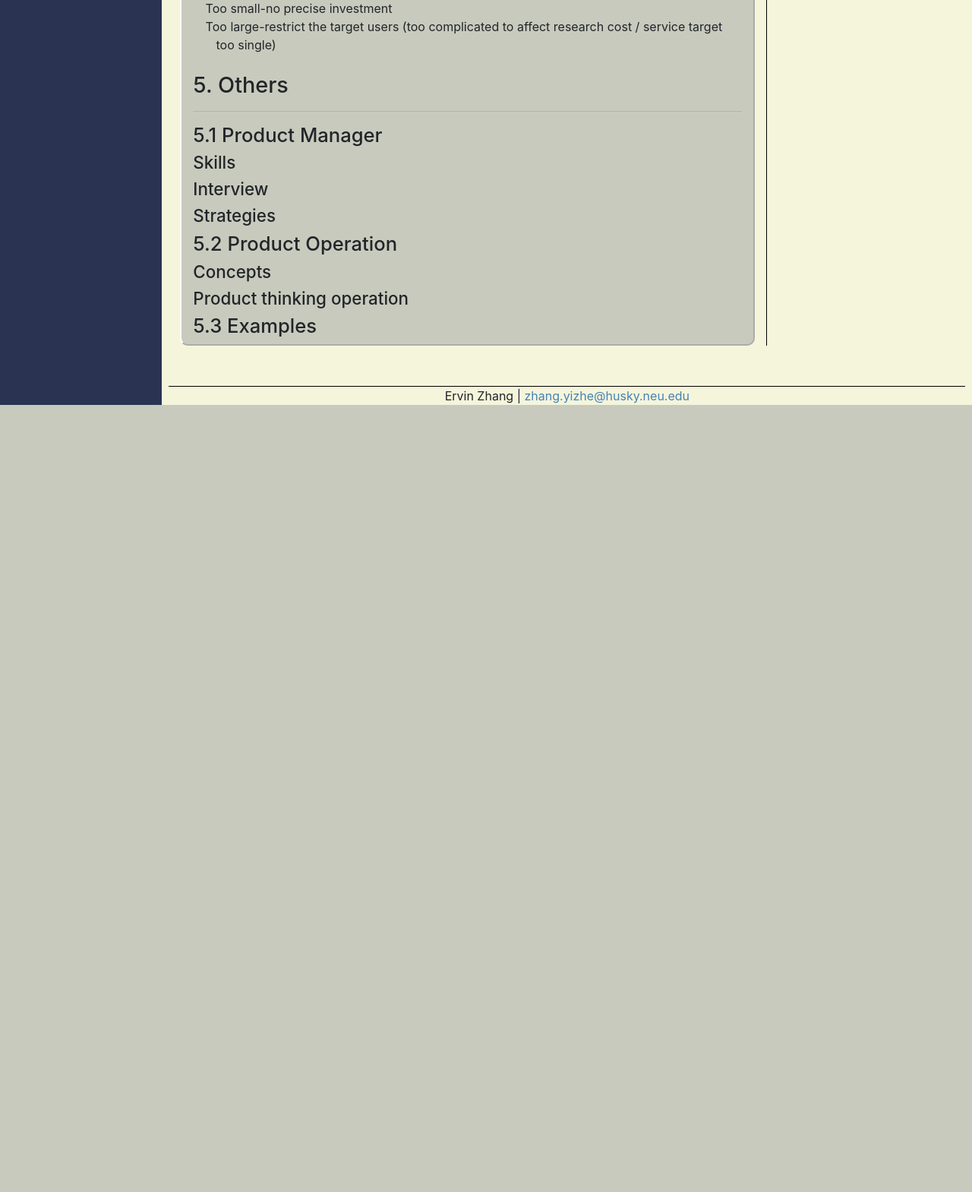
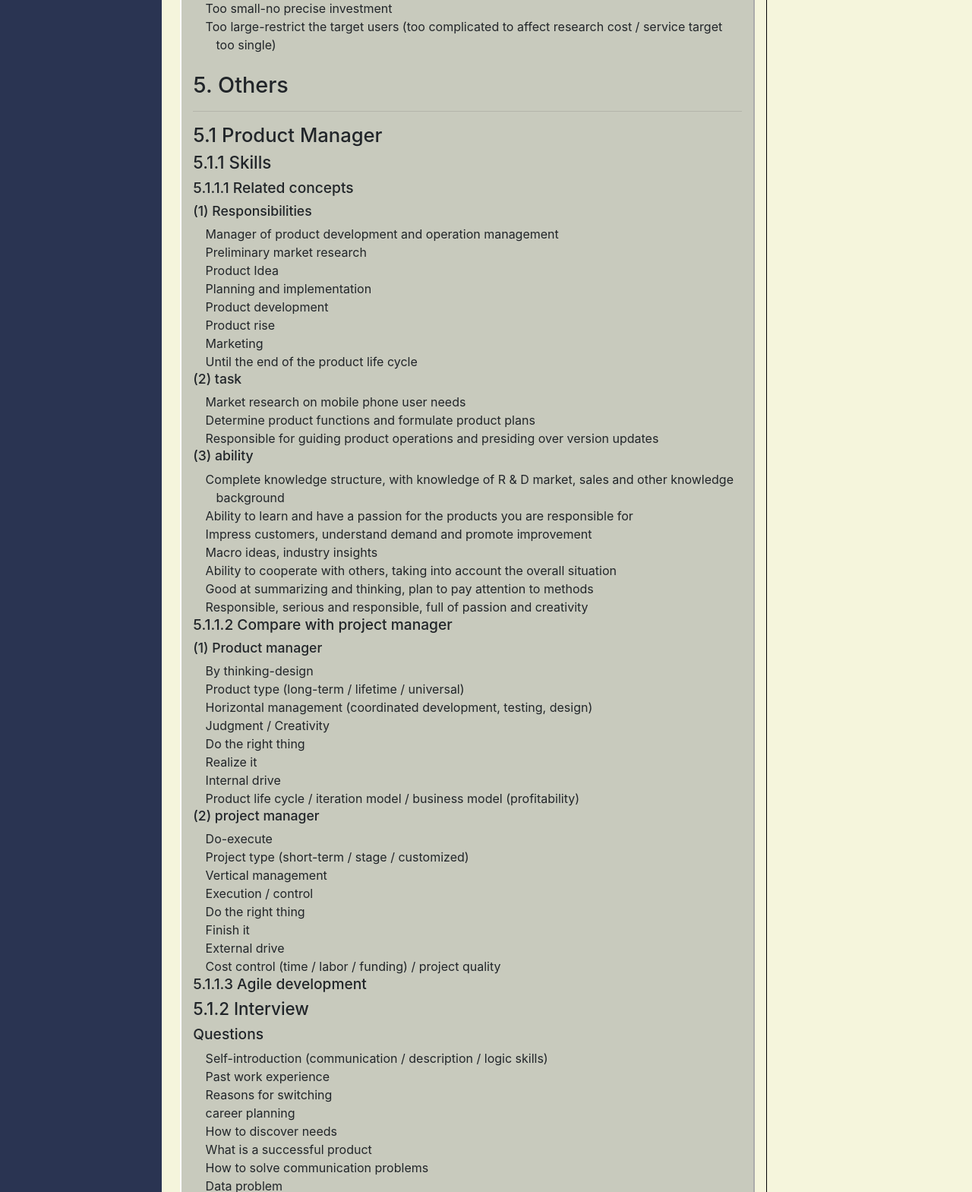
Before and after one commit to YizheZhang-Ervin/EasyEZ_V2, a Django app: page /product/ in a window 1280 px wide. Shown: the part 4931-6500 px from the top of the page at 76% size. Before the commit the page ends 5464 px from the top, so only its background shows below. Run offline with Django 3.2, Linux system fonts and the light colour scheme; some libraries are stand-ins or nearby versions.

Commit message:
update p5

```diff
--- a/Blog/templates/pm.html
+++ b/Blog/templates/pm.html
@@ -238,7 +238,8 @@
         <h5>4.1.3.4 Graininess</h5>
         <div class="ml-3">
             <p>Too small-no precise investment</p>
-            <p>Too large-restrict the target users (too complicated to affect research cost / service target too single)</p>
+            <p>Too large-restrict the target users (too complicated to affect research cost / service target too
+                single)</p>
         </div>
         <br>
         <!-- other -->
@@ -246,9 +247,92 @@
         <hr>
         <!-- pm -->
         <h3 id="pmanager">5.1 Product Manager</h3>
-        <h4 id="skl">Skills</h4>
-        <h4 id="interv">Interview</h4>
-        <h4 id="strategy">Strategies</h4>
+        <h4 id="skl">5.1.1 Skills</h4>
+        <h5>5.1.1.1 Related concepts</h5>
+        <h6>(1) Responsibilities</h6>
+        <div class="ml-3">
+            <p>Manager of product development and operation management</p>
+            <p>Preliminary market research</p>
+            <p>Product Idea</p>
+            <p>Planning and implementation</p>
+            <p>Product development</p>
+            <p>Product rise</p>
+            <p>Marketing</p>
+            <p>Until the end of the product life cycle</p>
+        </div>
+        <h6>(2) task</h6>
+        <div class="ml-3">
+            <p>Market research on mobile phone user needs</p>
+            <p>Determine product functions and formulate product plans</p>
+            <p>Responsible for guiding product operations and presiding over version updates</p>
+        </div>
+        <h6>(3) ability</h6>
+        <div class="ml-3">
+            <p>Complete knowledge structure, with knowledge of R & D market, sales and other knowledge background</p>
+            <p>Ability to learn and have a passion for the products you are responsible for</p>
+            <p>Impress customers, understand demand and promote improvement</p>
+            <p>Macro ideas, industry insights</p>
+            <p>Ability to cooperate with others, taking into account the overall situation</p>
+            <p>Good at summarizing and thinking, plan to pay attention to methods</p>
+            <p>Responsible, serious and responsible, full of passion and creativity</p>
+        </div>
+        <h5>5.1.1.2 Compare with project manager</h5>
+        <h6>(1) Product manager</h6>
+        <div class="ml-3">
+            <p>By thinking-design</p>
+            <p>Product type (long-term / lifetime / universal)</p>
+            <p>Horizontal management (coordinated development, testing, design)</p>
+            <p>Judgment / Creativity</p>
+            <p>Do the right thing</p>
+            <p>Realize it</p>
+            <p>Internal drive</p>
+            <p>Product life cycle / iteration model / business model (profitability)</p>
+        </div>
+        <h6>(2) project manager</h6>
+        <div class="ml-3">
+            <p>Do-execute</p>
+            <p>Project type (short-term / stage / customized)</p>
+            <p>Vertical management</p>
+            <p>Execution / control</p>
+            <p>Do the right thing</p>
+            <p>Finish it</p>
+            <p>External drive</p>
+            <p>Cost control (time / labor / funding) / project quality</p>
+        </div>
+        <h5>5.1.1.3 Agile development</h5>
+
+        <h4 id="interv">5.1.2 Interview</h4>
+        <h5>Questions</h5>
+        <div class="ml-3">
+            <p>Self-introduction (communication / description / logic skills)</p>
+            <p>Past work experience</p>
+            <p>Reasons for switching</p>
+            <p>career planning</p>
+            <p>How to discover needs</p>
+            <p>What is a successful product</p>
+            <p>How to solve communication problems</p>
+            <p>Data problem</p>
+            <p>Character shortcomings</p>
+            <p>Competitive product analysis</p>
+            <p>What is a product manager</p>
+            <p>future development</p>
+            <p>How many bicycles are there in a city and how to predict</p>
+            <p>What is the most successful thing to do</p>
+            <p>Understand and understand this position</p>
+        </div>
+        <h4 id="strategy">5.1.3 Strategies</h4>
+        <h5>5.1.3.1 Dimensionality reduction attack</h5>
+        <h6>(1) The PC era: destroy opponents against threats (clients devour web users)</h6>
+        <h6>(2) Mobile era: cooperative symbiosis</h6>
+        <h6>(3) rule</h6>
+        <div class="ml-3">
+        <p>AB products have highly coincident users</p>
+        <p>A can achieve B's things, B cannot realize A's main business, and A does well</p>
+        <p>A by-pass to devour all / part of the market share of B</p>
+        </div>
+        <h5>5.1.3.2 High frequency play low frequency (use frequency)</h5>
+        <h5>5.1.3.3 Just need to fight non-just need</h5>
+
         <!-- operation -->
         <h3 id="poperation">5.2 Product Operation</h3>
         <h4 id="concept">Concepts</h4>
```
